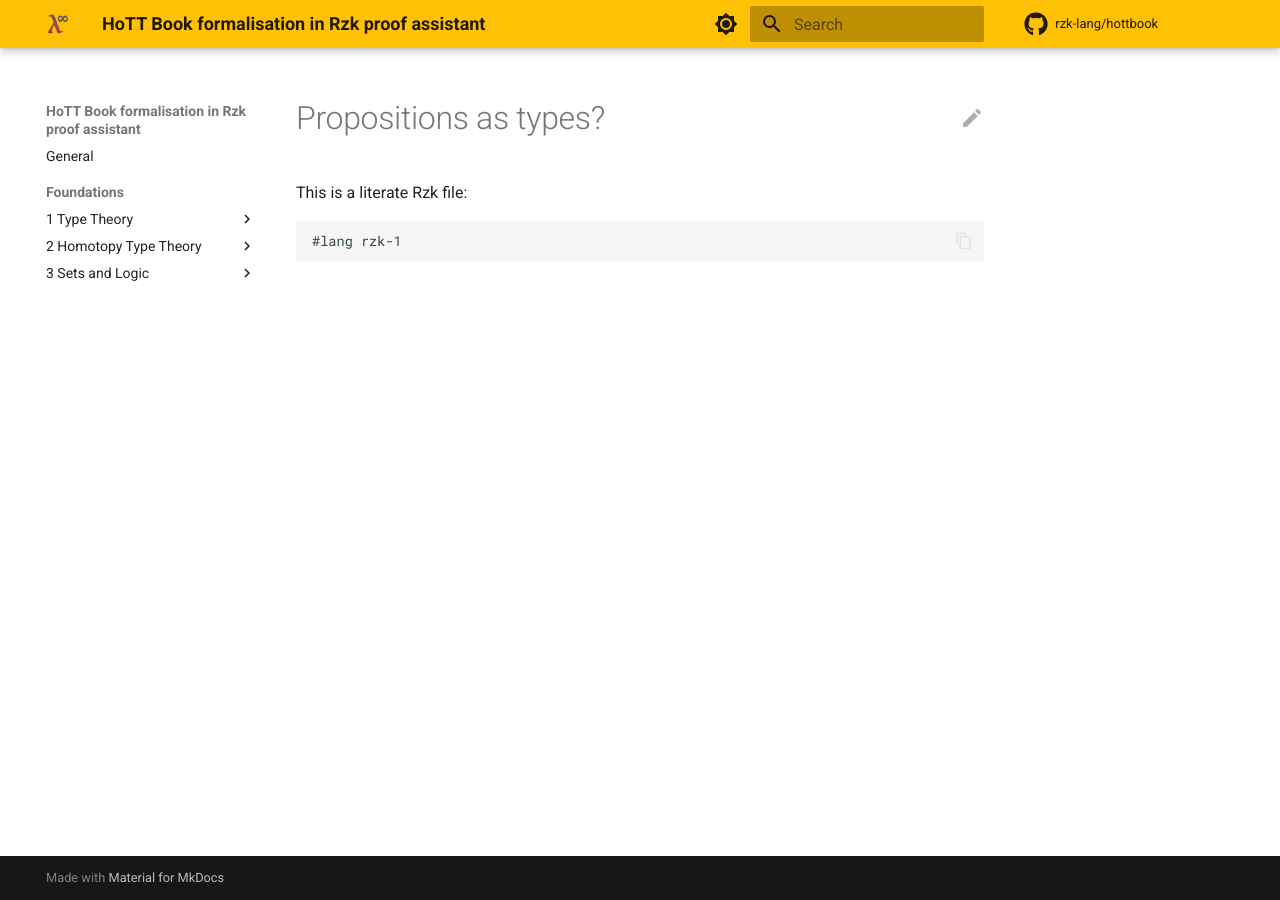
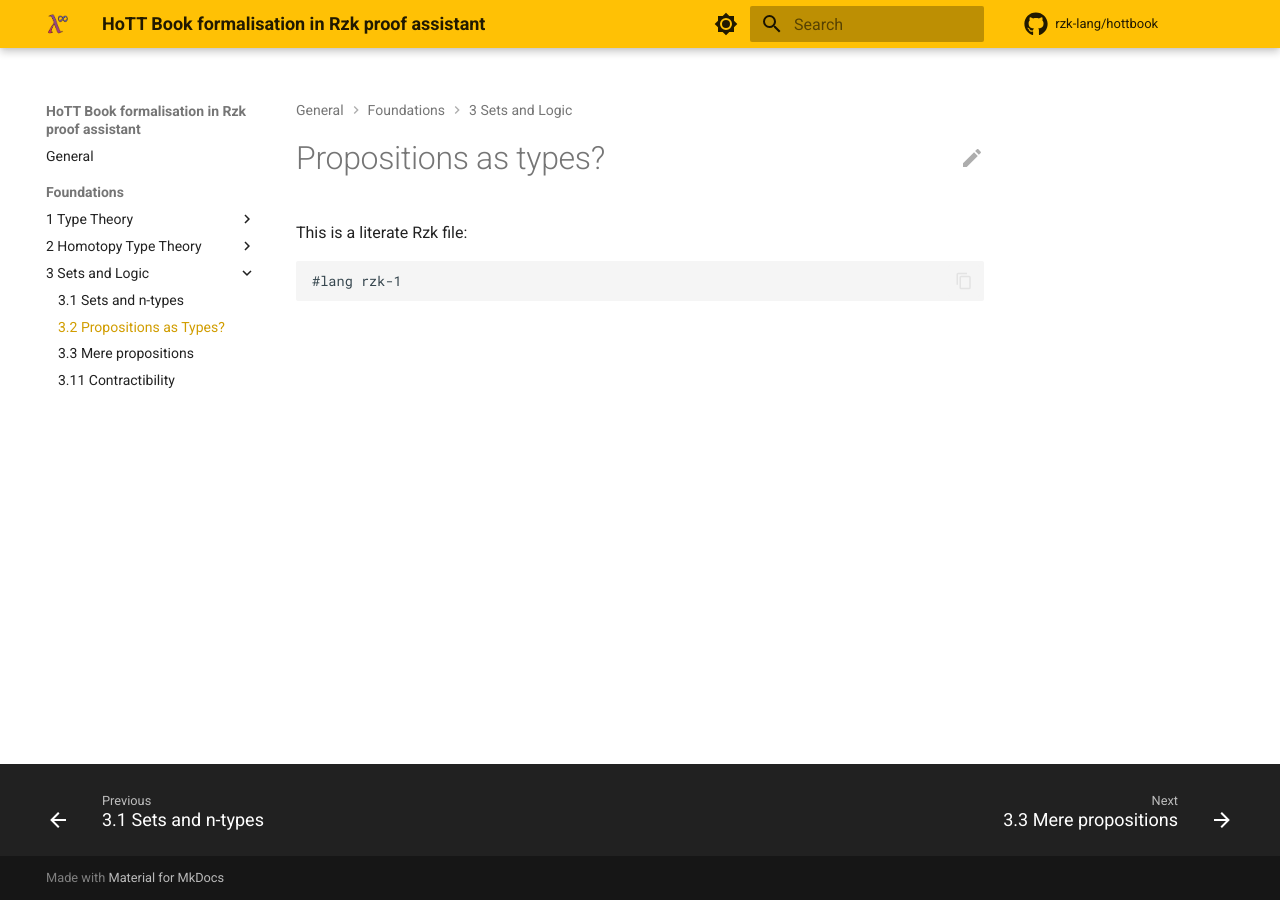
Before and after one commit to rzk-lang/hottbook, an MkDocs documentation site: the page built from src/1-foundations/3-sets-and-logic/02-propositions-as-types.rzk.md, in a window 1280 px wide. Built offline with MkDocs 1.6.1 and Material for MkDocs 9.7.7, drawn with Linux system fonts in a browser that asks for light colours; comment, search, counter and statistics services are not loaded.

Commit message:
Update navigation in mkdocs.yml

```diff
--- a/mkdocs.yml
+++ b/mkdocs.yml
@@ -37,6 +37,13 @@ nav:
           - Exercises: 1-foundations/2-homotopy-type-theory/exercises/README.md
       - 3 Sets and Logic:
           - 3.1 Sets and n-types: 1-foundations/3-sets-and-logic/01-sets-and-n-types.rzk.md
+          - 3.2 Propositions as Types?: 1-foundations/3-sets-and-logic/02-propositions-as-types.rzk.md
+          - 3.3 Mere propositions: 1-foundations/3-sets-and-logic/03-mere-propositions.rzk.md
+          - 3.11 Contractibility: 1-foundations/3-sets-and-logic/11-contractibility.rzk.md
+
+not_in_nav: |
+  1-foundations/0-chapter-template/
+  1-foundations/*/exercises/*.rzk.md
 
 markdown_extensions:
   - admonition
```
Also changed, not shown: src/1-foundations/3-sets-and-logic/02-propositions-as-types.rzk.md (renamed from src/1-foundations/3-sets-and-logic/02-propositions-as-types.rzk copy.md).
